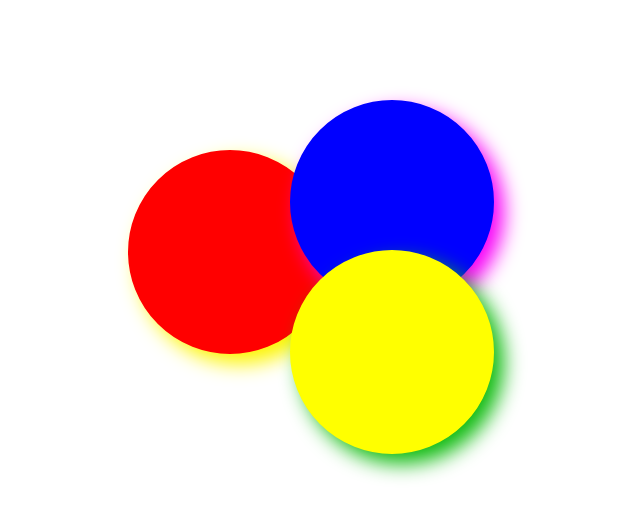
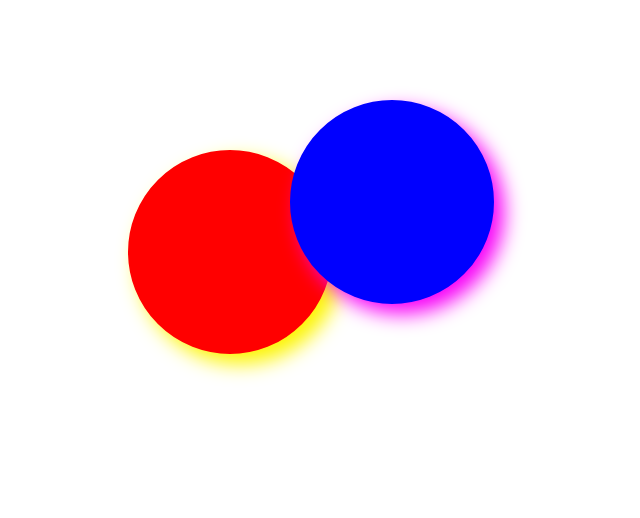
Before and after one commit to Ashwanikumar1715/amazingmovingcircle, a plain HTML site: page index.html in a window 1280 px wide. Shown: the whole page, without its empty margins (222-862 px from the left). Drawn offline with Linux system fonts and the light colour scheme.

Commit message:
Update circle.css

```diff
--- a/circle.css
+++ b/circle.css
@@ -31,7 +31,7 @@ margin-left:40%;
 box-shadow: 10px 10px 20px rgb(248, 0, 248);
 animation: brijesh1 5s infinite;
 }
-.circle3{
+/* .circle3{
     position: absolute;
     width: 200px;
     margin-left:40%;
@@ -43,7 +43,7 @@ align-items: center;
 text-align: center;
 box-shadow: 10px 10px 20px rgb(17, 188, 17);
 animation: brijesh2 5s infinite;
-}
+} */
 
 @keyframes brijesh {
     0%{
```
